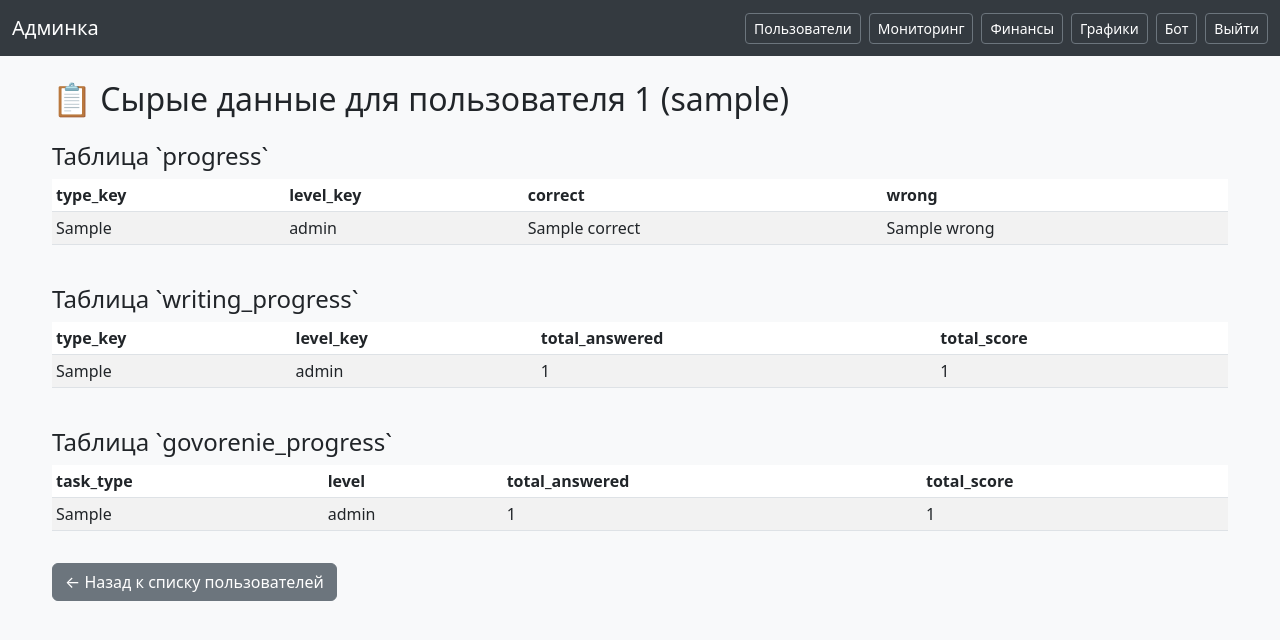
After one commit to Elizaveta1999-y/english_bot, a Python web app: template templates/raw_data.html in a window 1280 px wide. The commit adds this page. Shown: the top 640 px of the page. Run offline with Jinja, Linux system fonts and the light colour scheme; the template is opened without the code that fills it: most values are stand-ins (such as "Sample title", 1, 10 or a date in 2020).

Commit message:
Add raw data page for debugging, full admin panel with all subtypes

```diff
--- /dev/null
+++ b/templates/raw_data.html
@@ -0,0 +1,85 @@
+{% extends "base.html" %}
+
+{% block content %}
+<h2>📋 Сырые данные для пользователя {{ user_id }} ({{ user_name }})</h2>
+
+<h4 class="mt-4">Таблица `progress`</h4>
+<div class="table-responsive">
+    <table class="table table-sm table-striped">
+        <thead>
+            <tr>
+                <th>type_key</th>
+                <th>level_key</th>
+                <th>correct</th>
+                <th>wrong</th>
+            </tr>
+        </thead>
+        <tbody>
+        {% for row in progress %}
+            <tr>
+                <td>{{ row.type_key }}</td>
+                <td>{{ row.level_key }}</td>
+                <td>{{ row.correct }}</td>
+                <td>{{ row.wrong }}</td>
+            </tr>
+        {% else %}
+            <tr><td colspan="4">Нет данных</td></tr>
+        {% endfor %}
+        </tbody>
+    </table>
+</div>
+
+<h4 class="mt-4">Таблица `writing_progress`</h4>
+<div class="table-responsive">
+    <table class="table table-sm table-striped">
+        <thead>
+            <tr>
+                <th>type_key</th>
+                <th>level_key</th>
+                <th>total_answered</th>
+                <th>total_score</th>
+            </tr>
+        </thead>
+        <tbody>
+        {% for row in writing %}
+            <tr>
+                <td>{{ row.type_key }}</td>
+                <td>{{ row.level_key }}</td>
+                <td>{{ row.total_answered }}</td>
+                <td>{{ row.total_score }}</td>
+            </tr>
+        {% else %}
+            <tr><td colspan="4">Нет данных</td></tr>
+        {% endfor %}
+        </tbody>
+    </table>
+</div>
+
+<h4 class="mt-4">Таблица `govorenie_progress`</h4>
+<div class="table-responsive">
+    <table class="table table-sm table-striped">
+        <thead>
+            <tr>
+                <th>task_type</th>
+                <th>level</th>
+                <th>total_answered</th>
+                <th>total_score</th>
+            </tr>
+        </thead>
+        <tbody>
+        {% for row in govorenie %}
+            <tr>
+                <td>{{ row.task_type }}</td>
+                <td>{{ row.level }}</td>
+                <td>{{ row.total_answered }}</td>
+                <td>{{ row.total_score }}</td>
+            </tr>
+        {% else %}
+            <tr><td colspan="4">Нет данных</td></tr>
+        {% endfor %}
+        </tbody>
+    </table>
+</div>
+
+<a href="/users" class="btn btn-secondary mt-3">← Назад к списку пользователей</a>
+{% endblock %}
```
Also changed, not shown: admin_app.py (+29 -9 lines), templates/user_detail.html (+6 -1 lines).
